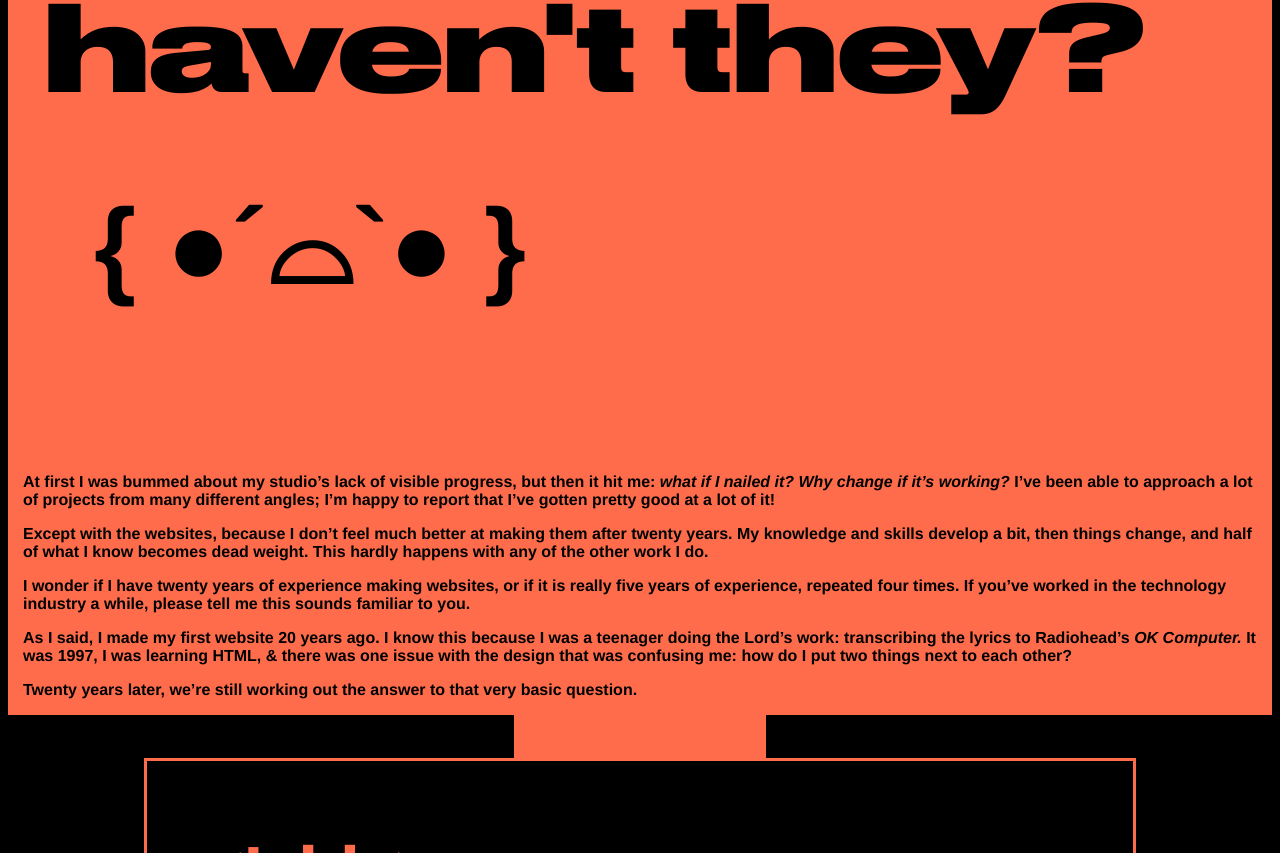
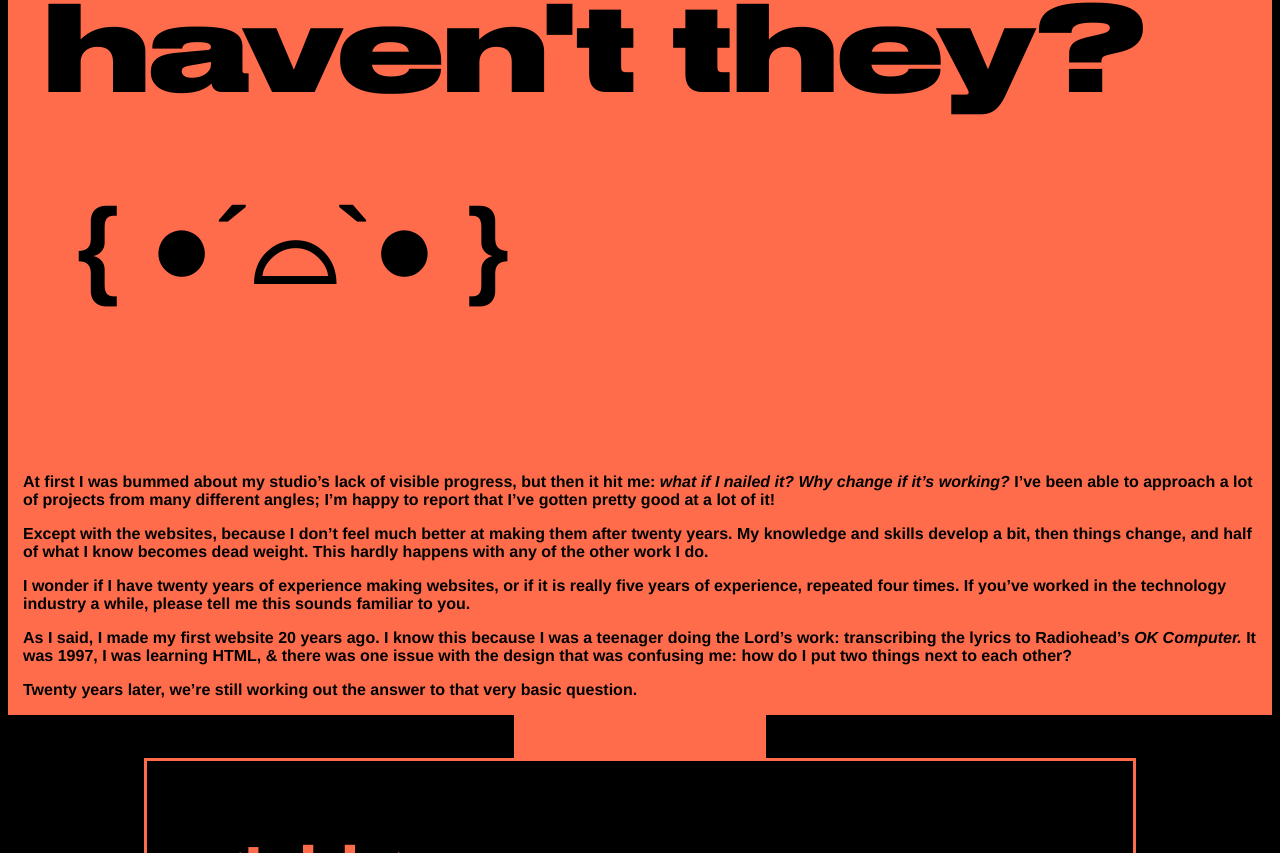
Before and after one commit to wennychao/spread, a plain HTML site: page index.html in a window 1280 px wide. Shown: the part 2267-3120 px from the top of the page. Drawn offline with Linux system fonts and the light colour scheme; files whose address does not match are found by name.

Commit message:
centered emoticons

```diff
--- a/style.css
+++ b/style.css
@@ -95,7 +95,7 @@ h3{
     font-family: Helvetica, sans-serif;
     font-weight: bold;
     font-size: 60px;
-    margin-left: 50px;
+    margin-left: 33px;
 }
 
 h4{color: rgb(255, 108, 75);
```
Also changed, not shown: index.html (+3 -3 lines).
